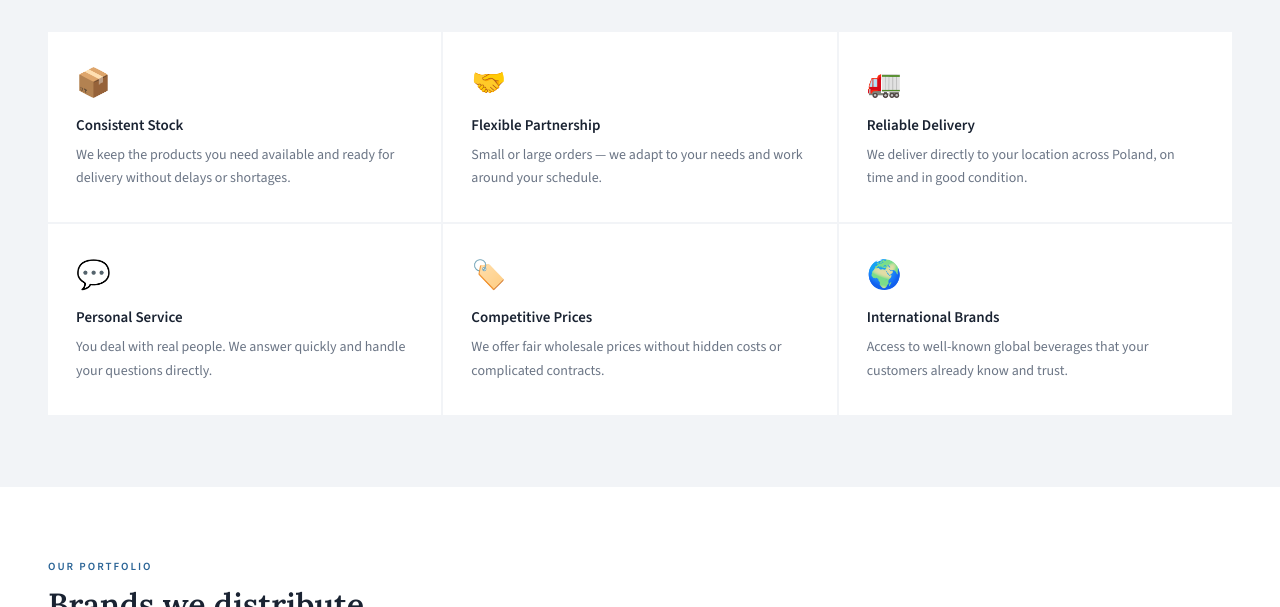
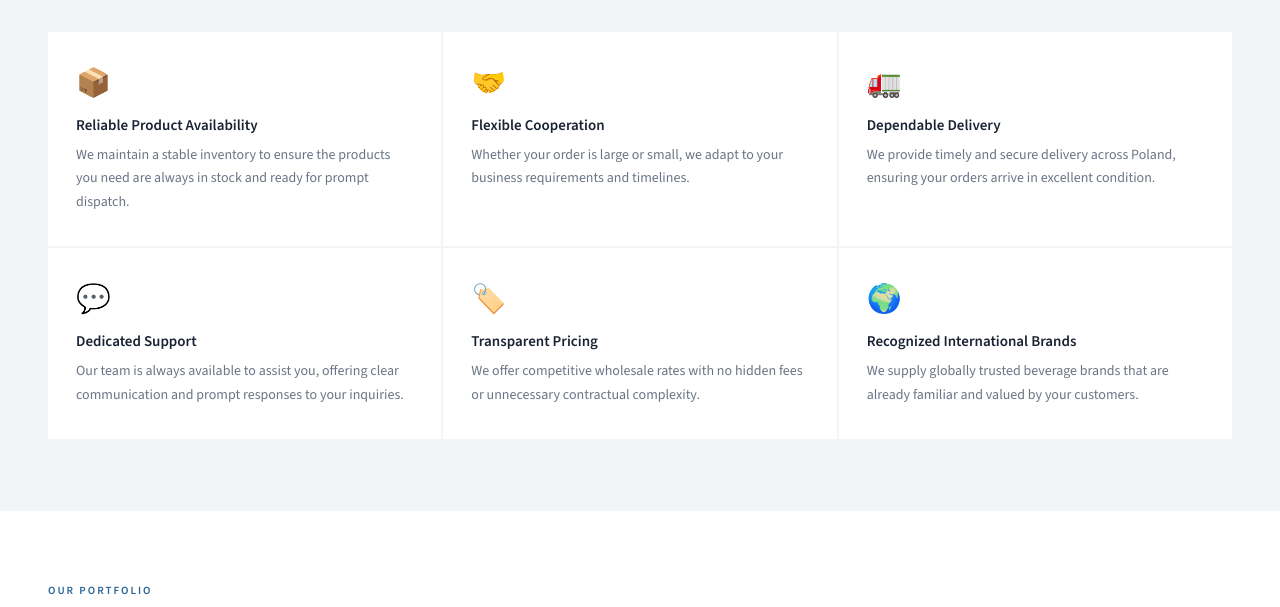
Before and after one commit to MVspeed/VOKAL, a plain HTML site: page index.html in a window 1280 px wide. Shown: the part 693-1300 px from the top of the page. Drawn offline with nearby package versions, Linux system fonts and the light colour scheme.

Commit message:
index upd

```diff
--- a/index.html
+++ b/index.html
@@ -334,40 +334,41 @@ form.addEventListener('submit', async function(e) {
   <a href="#brands" class="hero-btn">View our brands</a>
 </div>
 
+
 <!-- WHY US -->
 <section id="why">
   <div class="r"><div class="section-label">What we offer</div></div>
-  <h2 class="section-title r">Why work with us?</h2>
+  <h2 class="section-title r">Why choose to work with us?</h2>
   <div class="why-grid">
     <div class="why-card r">
       <div class="why-icon">📦</div>
-      <h3>Consistent Stock</h3>
-      <p>We keep the products you need available and ready for delivery without delays or shortages.</p>
+      <h3>Reliable Product Availability</h3>
+      <p>We maintain a stable inventory to ensure the products you need are always in stock and ready for prompt dispatch.</p>
     </div>
     <div class="why-card r d1">
       <div class="why-icon">🤝</div>
-      <h3>Flexible Partnership</h3>
-      <p>Small or large orders — we adapt to your needs and work around your schedule.</p>
+      <h3>Flexible Cooperation</h3>
+      <p>Whether your order is large or small, we adapt to your business requirements and timelines.</p>
     </div>
     <div class="why-card r d2">
       <div class="why-icon">🚛</div>
-      <h3>Reliable Delivery</h3>
-      <p>We deliver directly to your location across Poland, on time and in good condition.</p>
+      <h3>Dependable Delivery</h3>
+      <p>We provide timely and secure delivery across Poland, ensuring your orders arrive in excellent condition.</p>
     </div>
     <div class="why-card r">
       <div class="why-icon">💬</div>
-      <h3>Personal Service</h3>
-      <p>You deal with real people. We answer quickly and handle your questions directly.</p>
+      <h3>Dedicated Support</h3>
+      <p>Our team is always available to assist you, offering clear communication and prompt responses to your inquiries.</p>
     </div>
     <div class="why-card r d1">
       <div class="why-icon">🏷️</div>
-      <h3>Competitive Prices</h3>
-      <p>We offer fair wholesale prices without hidden costs or complicated contracts.</p>
+      <h3>Transparent Pricing</h3>
+      <p>We offer competitive wholesale rates with no hidden fees or unnecessary contractual complexity.</p>
     </div>
     <div class="why-card r d2">
       <div class="why-icon">🌍</div>
-      <h3>International Brands</h3>
-      <p>Access to well-known global beverages that your customers already know and trust.</p>
+      <h3>Recognized International Brands</h3>
+      <p>We supply globally trusted beverage brands that are already familiar and valued by your customers.</p>
     </div>
   </div>
 </section>
```
